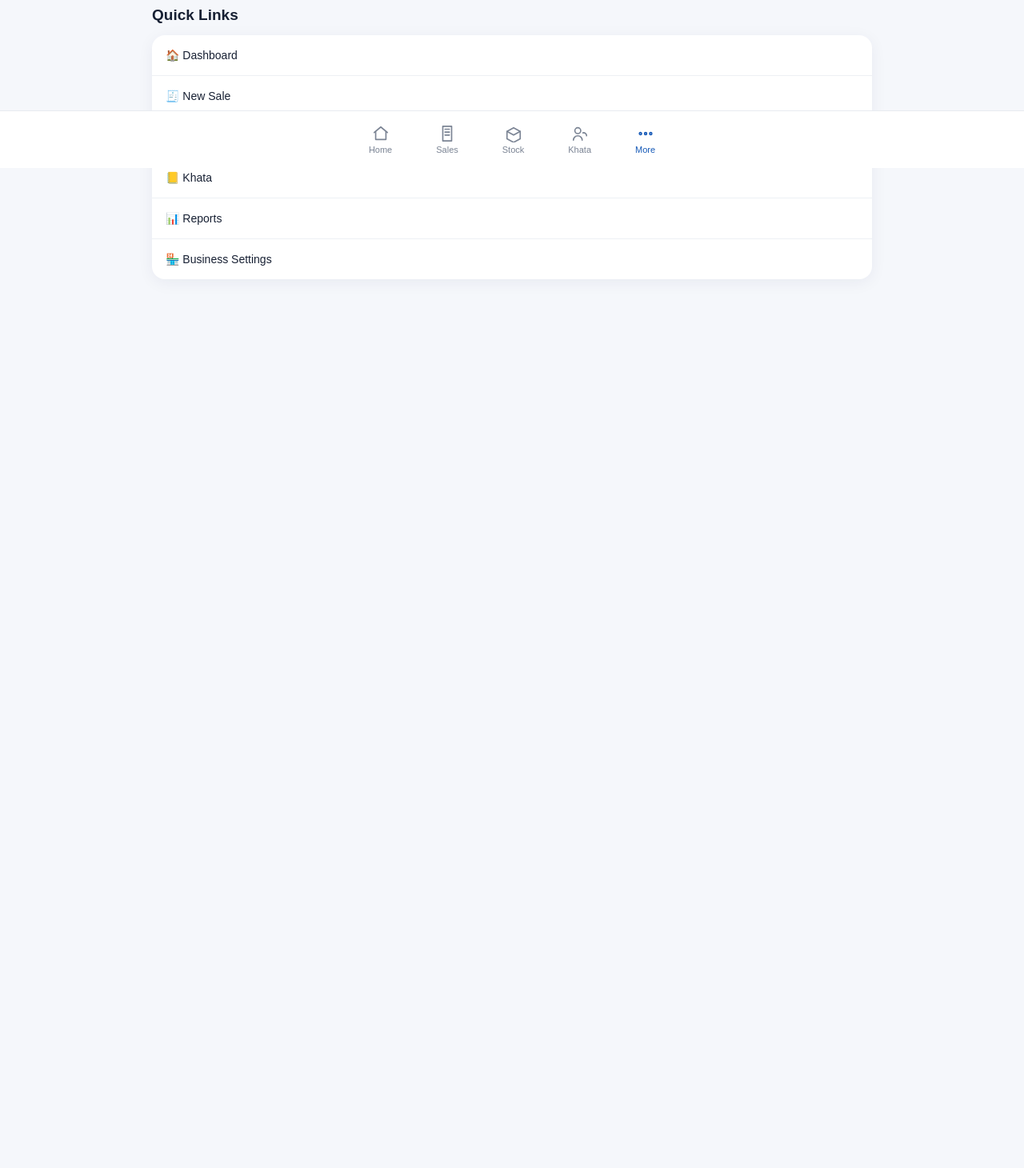
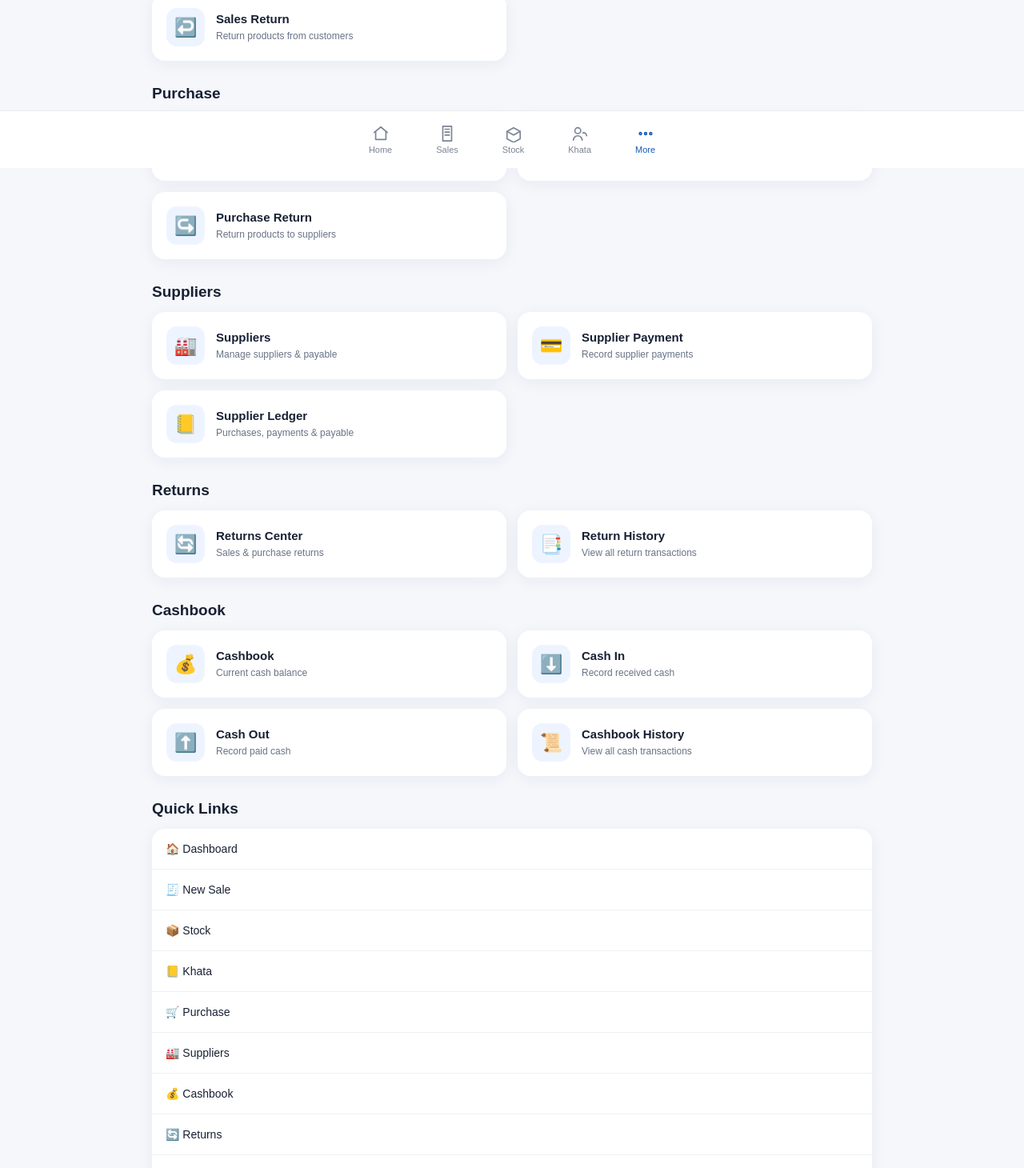
Before and after one commit to sameerkhan86926-a11y/hisabpro, a Next.js app: page /hisabpro/more in a window 1280 px wide. Shown: the part 590-2050 px from the top of the page at 80% size. Before the commit the page ends 1069 px from the top, so only its background shows below. Built offline with nearby package versions, Linux system fonts and the light colour scheme.

Commit message:
Update page.tsx

```diff
--- a/app/more/page.tsx
+++ b/app/more/page.tsx
@@ -3,123 +3,241 @@
 export default function MorePage() {
   return (
     <main className="more-page">
+
       <header className="more-header">
         <a href="/hisabpro/">← Dashboard</a>
         <h1>More</h1>
         <span></span>
       </header>
 
+      {/* BUSINESS */}
       <section className="more-section">
         <h2>Business</h2>
 
         <div className="more-grid">
 
-          <a
-            href="/hisabpro/reports/"
-            className="more-card"
-          >
+          <a href="/hisabpro/reports/" className="more-card">
             <div className="more-icon">📊</div>
             <div>
               <strong>Reports</strong>
-              <span>
-                Sales, profit & business reports
-              </span>
+              <span>Sales, profit & business reports</span>
             </div>
           </a>
 
-          <a
-            href="/hisabpro/expenses/"
-            className="more-card"
-          >
+          <a href="/hisabpro/expenses/" className="more-card">
             <div className="more-icon">💰</div>
             <div>
               <strong>Expenses</strong>
-              <span>
-                Manage business expenses
-              </span>
+              <span>Manage business expenses</span>
             </div>
           </a>
 
-          <a
-            href="/hisabpro/stock/"
-            className="more-card"
-          >
+          <a href="/hisabpro/stock/" className="more-card">
             <div className="more-icon">📦</div>
             <div>
               <strong>Stock</strong>
-              <span>
-                Products & inventory
-              </span>
+              <span>Products & inventory</span>
             </div>
           </a>
 
-          <a
-            href="/hisabpro/khata/"
-            className="more-card"
-          >
+          <a href="/hisabpro/khata/" className="more-card">
             <div className="more-icon">👤</div>
             <div>
               <strong>Khata</strong>
-              <span>
-                Customers & outstanding dues
-              </span>
+              <span>Customers & outstanding dues</span>
             </div>
           </a>
 
-          <a
-            href="/hisabpro/settings/"
-            className="more-card"
-          >
+          <a href="/hisabpro/settings/" className="more-card">
             <div className="more-icon">🏪</div>
             <div>
               <strong>Business Settings</strong>
-              <span>
-                Shop name, phone, address & GSTIN
-              </span>
+              <span>Shop name, phone, address & GSTIN</span>
+            </div>
+          </a>
+
+          <a href="/hisabpro/cashbook/" className="more-card">
+            <div className="more-icon">💵</div>
+            <div>
+              <strong>Cashbook</strong>
+              <span>Cash balance, cash in & cash out</span>
             </div>
           </a>
 
         </div>
       </section>
 
+      {/* SALES */}
       <section className="more-section">
         <h2>Sales</h2>
 
         <div className="more-grid">
 
-          <a
-            href="/hisabpro/sales/"
-            className="more-card"
-          >
+          <a href="/hisabpro/sales/" className="more-card">
             <div className="more-icon">🧾</div>
             <div>
               <strong>New Sale</strong>
-              <span>
-                Create a new bill
-              </span>
+              <span>Create a new bill</span>
             </div>
           </a>
 
-          <a
-            href="/hisabpro/sales/history/"
-            className="more-card"
-          >
+          <a href="/hisabpro/sales/history/" className="more-card">
             <div className="more-icon">📋</div>
             <div>
               <strong>Sales History</strong>
-              <span>
-                View previous sales
-              </span>
+              <span>View previous sales</span>
+            </div>
+          </a>
+
+          <a href="/hisabpro/returns/sales/" className="more-card">
+            <div className="more-icon">↩️</div>
+            <div>
+              <strong>Sales Return</strong>
+              <span>Return products from customers</span>
             </div>
           </a>
 
         </div>
       </section>
 
+      {/* PURCHASE */}
+      <section className="more-section">
+        <h2>Purchase</h2>
+
+        <div className="more-grid">
+
+          <a href="/hisabpro/purchase/" className="more-card">
+            <div className="more-icon">🛒</div>
+            <div>
+              <strong>New Purchase</strong>
+              <span>Add stock from suppliers</span>
+            </div>
+          </a>
+
+          <a href="/hisabpro/purchase/history/" className="more-card">
+            <div className="more-icon">📋</div>
+            <div>
+              <strong>Purchase History</strong>
+              <span>View previous purchases</span>
+            </div>
+          </a>
+
+          <a href="/hisabpro/returns/purchase/" className="more-card">
+            <div className="more-icon">↪️</div>
+            <div>
+              <strong>Purchase Return</strong>
+              <span>Return products to suppliers</span>
+            </div>
+          </a>
+
+        </div>
+      </section>
+
+      {/* SUPPLIERS */}
+      <section className="more-section">
+        <h2>Suppliers</h2>
+
+        <div className="more-grid">
+
+          <a href="/hisabpro/suppliers/" className="more-card">
+            <div className="more-icon">🏭</div>
+            <div>
+              <strong>Suppliers</strong>
+              <span>Manage suppliers & payable</span>
+            </div>
+          </a>
+
+          <a href="/hisabpro/suppliers/payments/" className="more-card">
+            <div className="more-icon">💳</div>
+            <div>
+              <strong>Supplier Payment</strong>
+              <span>Record supplier payments</span>
+            </div>
+          </a>
+
+          <a href="/hisabpro/suppliers/ledger/" className="more-card">
+            <div className="more-icon">📒</div>
+            <div>
+              <strong>Supplier Ledger</strong>
+              <span>Purchases, payments & payable</span>
+            </div>
+          </a>
+
+        </div>
+      </section>
+
+      {/* RETURNS */}
+      <section className="more-section">
+        <h2>Returns</h2>
+
+        <div className="more-grid">
+
+          <a href="/hisabpro/returns/" className="more-card">
+            <div className="more-icon">🔄</div>
+            <div>
+              <strong>Returns Center</strong>
+              <span>Sales & purchase returns</span>
+            </div>
+          </a>
+
+          <a href="/hisabpro/returns/history/" className="more-card">
+            <div className="more-icon">📑</div>
+            <div>
+              <strong>Return History</strong>
+              <span>View all return transactions</span>
+            </div>
+          </a>
+
+        </div>
+      </section>
+
+      {/* CASHBOOK */}
+      <section className="more-section">
+        <h2>Cashbook</h2>
+
+        <div className="more-grid">
+
+          <a href="/hisabpro/cashbook/" className="more-card">
+            <div className="more-icon">💰</div>
+            <div>
+              <strong>Cashbook</strong>
+              <span>Current cash balance</span>
+            </div>
+          </a>
+
+          <a href="/hisabpro/cashbook/in/" className="more-card">
+            <div className="more-icon">⬇️</div>
+            <div>
+              <strong>Cash In</strong>
+              <span>Record received cash</span>
+            </div>
+          </a>
+
+          <a href="/hisabpro/cashbook/out/" className="more-card">
+            <div className="more-icon">⬆️</div>
+            <div>
+              <strong>Cash Out</strong>
+              <span>Record paid cash</span>
+            </div>
+          </a>
+
+          <a href="/hisabpro/cashbook/history/" className="more-card">
+            <div className="more-icon">📜</div>
+            <div>
+              <strong>Cashbook History</strong>
+              <span>View all cash transactions</span>
+            </div>
+          </a>
+
+        </div>
+      </section>
+
+      {/* QUICK LINKS */}
       <section className="more-section">
         <h2>Quick Links</h2>
 
         <div className="more-links">
+
           <a href="/hisabpro/">
             🏠 Dashboard
           </a>
@@ -136,6 +254,22 @@ export default function MorePage() {
             📒 Khata
           </a>
 
+          <a href="/hisabpro/purchase/">
+            🛒 Purchase
+          </a>
+
+          <a href="/hisabpro/suppliers/">
+            🏭 Suppliers
+          </a>
+
+          <a href="/hisabpro/cashbook/">
+            💰 Cashbook
+          </a>
+
+          <a href="/hisabpro/returns/">
+            🔄 Returns
+          </a>
+
           <a href="/hisabpro/reports/">
             📊 Reports
           </a>
@@ -143,9 +277,11 @@ export default function MorePage() {
           <a href="/hisabpro/settings/">
             🏪 Business Settings
           </a>
+
         </div>
       </section>
 
+      {/* BOTTOM NAV */}
       <nav className="bottom-nav">
 
         <a href="/hisabpro/">
@@ -196,6 +332,7 @@ export default function MorePage() {
         </a>
 
       </nav>
+
     </main>
   );
 }
```
